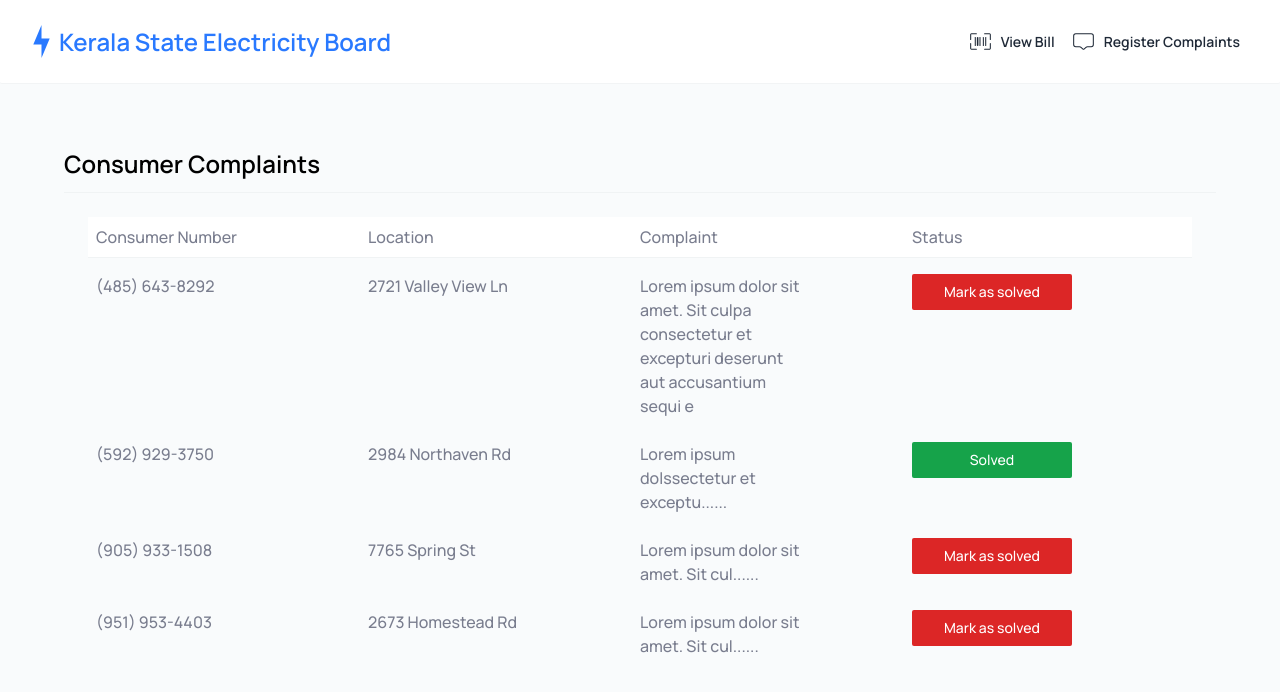
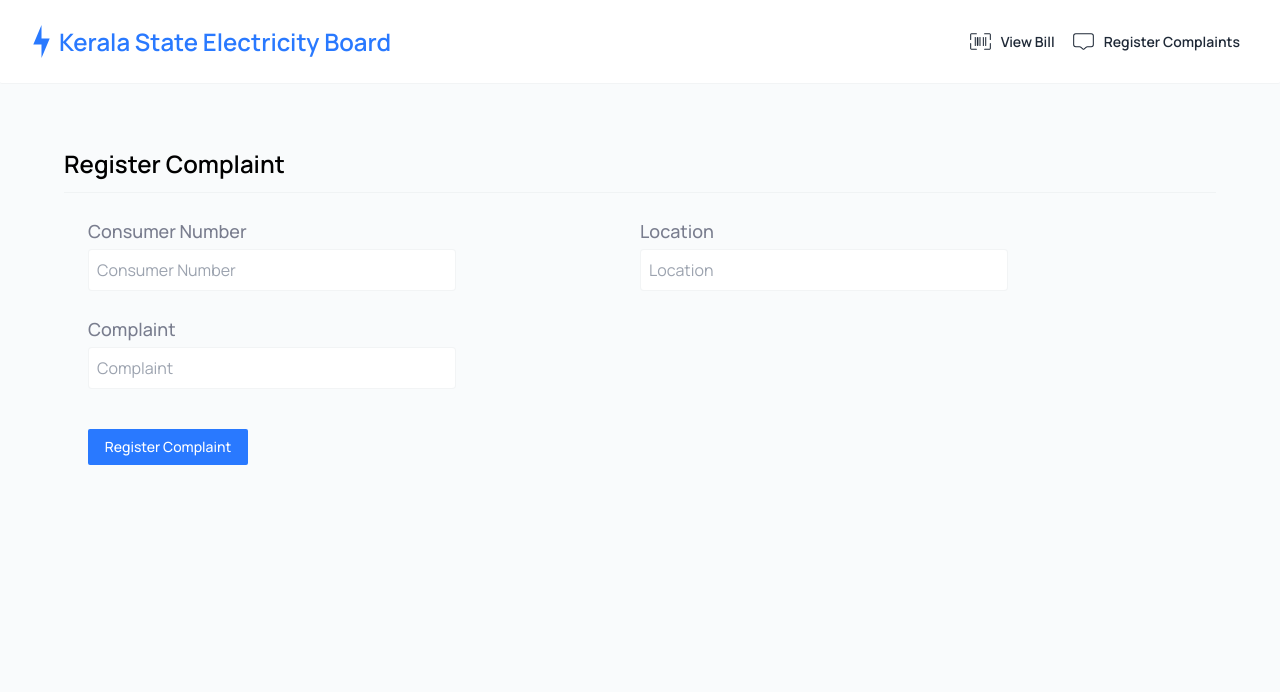
Before and after one commit to donjosemathew/dbms-project-electricity-billing-user, a Next.js app: page /dashboard in a window 1280 px wide. Both pictures are taken after a click on the item "Register Complaints". Shown: the top 692 px of the page. Built offline with nearby package versions, Linux system fonts and the light colour scheme.

Commit message:
Ui completed

```diff
--- a/components/bill/bill.js
+++ b/components/bill/bill.js
@@ -53,9 +53,19 @@
                   />
                 </div>
               </div>
+              <div className="bill-line flex justify-end mt-4 w-full">
+                <div className="flex flex-row p-4  mt-2">
+                  <p className="text text-lg font-medium">
+                    Total Payable Amount:
+                  </p>
+                  <p className="text-gray-700 text-lg font-medium">
+                    144 Rupees
+                  </p>
+                </div>
+              </div>
             </div>
             <button className="text-sm hover:opacity-80 transition-all rounded-sm  w-40 p-2 text-white font-medium bg-blue-400 dark-blue  mt-4">
-              Generate Bill
+              Pay Bill
             </button>
           </div>
         </div>
--- a/components/complaints/complaints.js
+++ /dev/null
@@ -1,90 +0,0 @@
-import { useState } from "react";
-
-export default function Complaints() {
-  ///
-  const [selected, setSelected] = useState(0);
-  ///used to show full complaint
-  ///
-  const data = [
-    {
-      id: "123",
-      consumer: "(485) 643-8292",
-      loaction: "2721 Valley View Ln",
-      complaint:
-        "Lorem ipsum dolor sit amet. Sit culpa consectetur et excepturi deserunt aut accusantium sequi e",
-      solved: false,
-    },
-    {
-      id: "12233",
-      consumer: "(592) 929-3750",
-      loaction: "2984 Northaven Rd",
-      complaint:
-        "Lorem ipsum dolssectetur et excepturi deserunt aut accusantium sequi e",
-      solved: true,
-    },
-    {
-      id: "1423",
-      consumer: "(905) 933-1508",
-      loaction: "7765 Spring St",
-      complaint:
-        "Lorem ipsum dolor sit amet. Sit culpa consectetur et excepturi deserunt aut accusantium sequi e",
-      solved: false,
-    },
-    {
-      id: "1213",
-      consumer: "(951) 953-4403",
-      loaction: "2673 Homestead Rd",
-      complaint:
-        "Lorem ipsum dolor sit amet. Sit culpa consectetur et excepturi deserunt aut accusantium sequi e",
-      solved: false,
-    },
-  ];
-  return (
-    <div className="p-16 ">
-      <h2 className="font-bold text-2xl">Consumer Complaints </h2>
-      <div className="line w-full mt-3"></div>
-      <div className="p-6">
-        <div className="flex flex-col">
-          <div className="grid bg-white p-2 grid-cols-4">
-            <div className="w-40 font-medium  text">Consumer Number</div>
-            <div className="w-40 font-medium  text">Location</div>
-            <div className="w-40 font-medium  text">Complaint</div>
-            <div className="w-40 font-medium  text">Status</div>
-          </div>
-          <div className="line w-full " />
-          {data.map((item, i) => {
-            return (
-              <div
-                onClick={() => setSelected(i)}
-                key={item.id}
-                className="grid cursor-pointer place-content-center mt-2  p-2 grid-cols-4"
-              >
-                <div className="w-40 font-medium  text">{item.consumer}</div>
-                <div className="w-40 font-medium  text">{item.loaction}</div>
-                <div className="w-40 font-medium  text">
-                  {
-                    ///if selected index same as item index full complaint will be shown else trimmed content will be shown
-                  }
-                  {selected != i
-                    ? item.complaint.substring(0, 35) + "......"
-                    : item.complaint}
-                </div>
-                <div className="w-40 font-medium  text">
-                  {item.solved ? (
-                    <button className="text-sm  rounded-sm  w-40 p-2 text-white font-medium bg-green-600  ">
-                      Solved
-                    </button>
-                  ) : (
-                    <button className="text-sm hover:opacity-80 transition-all rounded-sm  w-40 p-2 text-white font-medium bg-red-600  ">
-                      Mark as solved
-                    </button>
-                  )}
-                </div>
-              </div>
-            );
-          })}
-        </div>
-      </div>
-    </div>
-  );
-}
--- a/components/addUser/adduser.js
+++ b/components/regcomplaints/complaints.js
@@ -1,27 +1,11 @@
-export default function Adduser() {
+export default function Complaints() {
   return (
     <div className="p-16 ">
-      <h2 className="font-bold text-2xl">Add User </h2>
+      <h2 className="font-bold text-2xl">Register Complaint </h2>
       <div className="line w-full mt-3"></div>
       <div className="p-6">
         <div className="flex flex-col">
           <div className=" grid gap-y-6 grid-cols-2">
-            <div className="">
-              <p className="text text-lg font-medium">Username</p>
-              <input
-                type="text"
-                className="input-box mt-1 w-4/6 outline-none p-2 rounded"
-                placeholder="User name"
-              />
-            </div>{" "}
-            <div className="">
-              <p className="text text-lg font-medium">Password</p>
-              <input
-                type="text"
-                className="input-box mt-1 w-4/6 outline-none p-2 rounded"
-                placeholder="password"
-              />
-            </div>{" "}
             <div className="">
               <p className="text text-lg font-medium">Consumer Number</p>
               <input
@@ -30,14 +14,30 @@
                 placeholder="Consumer Number"
               />
             </div>{" "}
+            <div className="">
+              <p className="text text-lg font-medium">Location</p>
+              <input
+                type="text"
+                className="input-box mt-1 w-4/6 outline-none p-2 rounded"
+                placeholder="Location"
+              />
+            </div>{" "}
+            <div className="">
+              <p className="text text-lg font-medium">Complaint</p>
+              <input
+                type="text"
+                className="input-box mt-1 w-4/6 outline-none p-2 rounded"
+                placeholder="Complaint"
+              />
+            </div>{" "}
             <div className=""></div>
             <div className="">
               <button className="text-sm hover:opacity-80 transition-all rounded-sm  w-40 p-2 text-white font-medium bg-blue-400 dark-blue  mt-4">
-                Add User
+                Register Complaint
               </button>
-              <button className="text-sm button-off ml-4 hover:opacity-80 transition-all rounded-sm  w-40 p-2 text-white font-medium bg-blue-400 dark-blue  mt-4">
+              {/* <button className="text-sm button-off ml-4 hover:opacity-80 transition-all rounded-sm  w-40 p-2 text-white font-medium bg-blue-400 dark-blue  mt-4">
                 View All Users
-              </button>
+              </button> */}
             </div>
           </div>
         </div>
--- a/pages/dashboard.js
+++ b/pages/dashboard.js
@@ -4,14 +4,14 @@
 import { CiBarcode, CiFaceMeh, CiChat2 } from "react-icons/ci";
 import Bill from "../components/bill/bill";
 import { useState } from "react";
-import Adduser from "../components/addUser/adduser";
-import Complaints from "../components/complaints/complaints";
+import Complaints from "../components/regcomplaints/complaints";
+
 export default function Dashboard() {
   const [selectOption, setSelectOption] = useState(0);
   ////Used for navigation bar selection
   //0 add bill
-  //1 add user
-  //2 view complaints
+
+  //1 view complaints
   return (
     <div>
       <Head>
@@ -52,7 +52,6 @@
             </ul>
           </nav>
           {selectOption == 0 ? <Bill /> : ""}
-          {selectOption == 1 ? <Adduser /> : ""}
           {selectOption == 2 ? <Complaints /> : ""}
         </div>
       </main>
--- a/styles/globals.css
+++ b/styles/globals.css
@@ -54,6 +54,9 @@
 .bill {
   border: 2px dashed #2978ff24;
 }
+.bill-line {
+  border-top: 2px dashed #2978ff24;
+}
 @media (prefers-color-scheme: dark) {
   html {
     color-scheme: dark;
```
